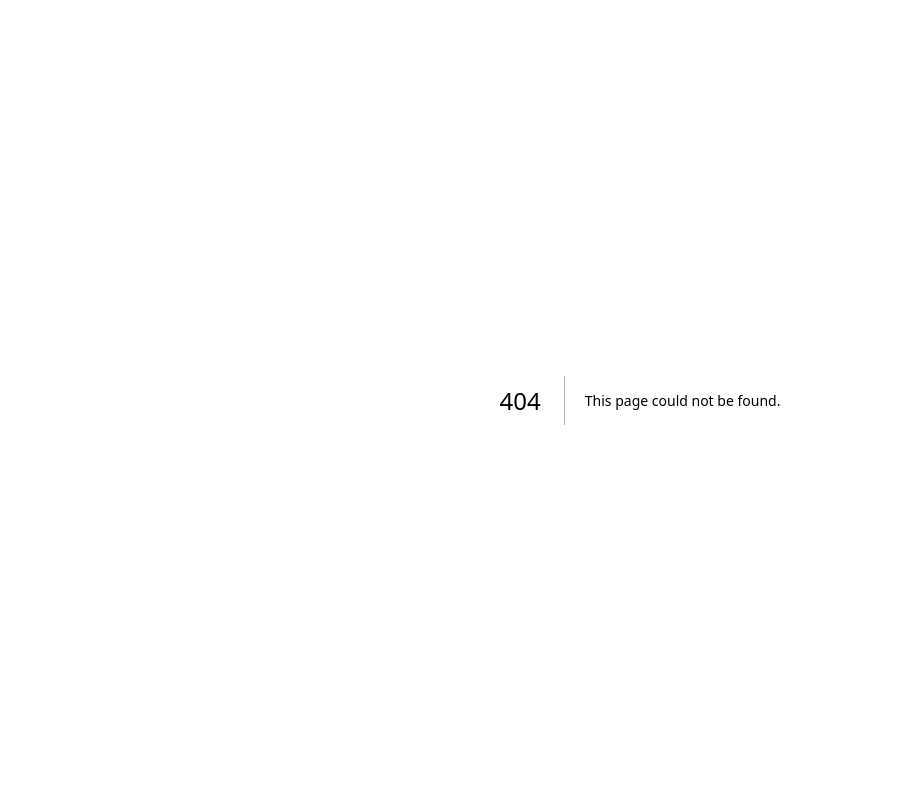
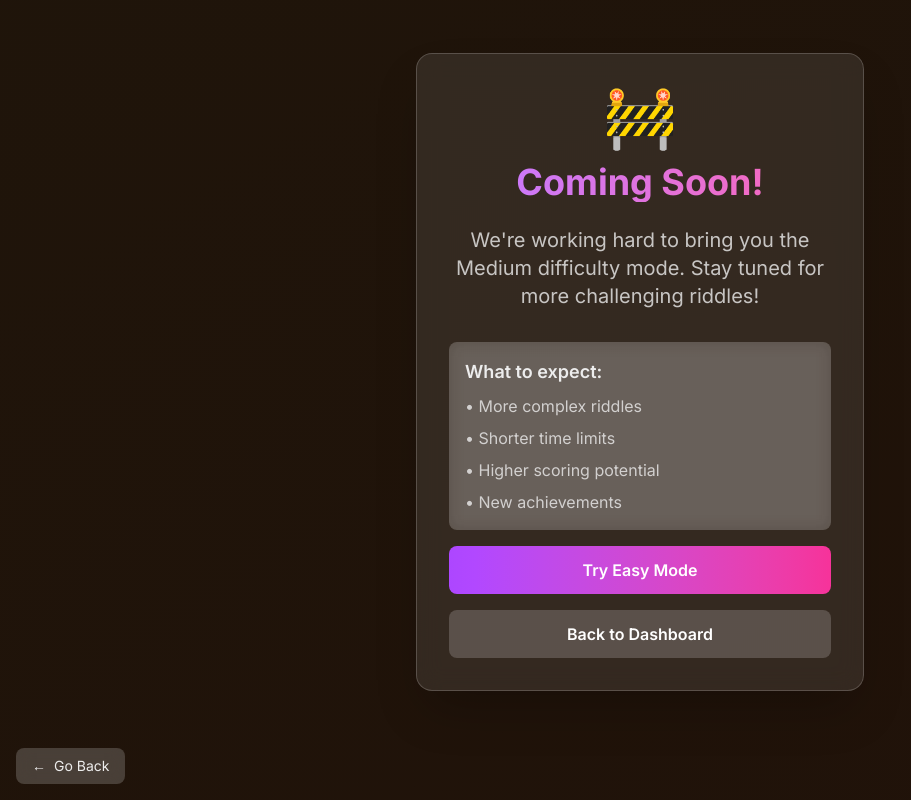
Before and after one commit to emmaxyart/Riddle-Quest, a Next.js app: page /game/medium in a window 1280 px wide. Before the commit this address had no page. Shown: the whole page, without its empty margins (0-911 px from the left). Built offline with nearby package versions, Linux system fonts and the light colour scheme.

Commit message:
created a 404 page with inscription "Coming Soon!" for both hard and medium page mode. Also added the uploaded avatar to the dashboard, current score, highest score with icons and the continue game button

```diff
--- a/src/app/avatar/page.tsx
+++ b/src/app/avatar/page.tsx
@@ -3,7 +3,13 @@
 import { useGame } from '@/context/GameContext';
 import { useRouter } from 'next/navigation';
 import { useEffect, useState } from 'react';
-import Image from 'next/image';
+import Avatar from '@/components/Avatar';
+
+interface FileInputEvent extends React.ChangeEvent<HTMLInputElement> {
+  target: HTMLInputElement & {
+    files: FileList;
+  };
+}
 
 export default function AvatarUpload() {
   const { user, updateAvatar } = useGame();
@@ -28,8 +34,8 @@ export default function AvatarUpload() {
     }
   }, [selectedFile]);
 
-  const handleFileSelect = (e: React.ChangeEvent<HTMLInputElement>) => {
-    const file = e.target.files?.[0];
+  const handleFileSelect = (e: FileInputEvent) => {
+    const file = e.target.files[0];
     if (file) {
       if (file.size > 5 * 1024 * 1024) { // 5MB limit
         setError('File size must be less than 5MB');
@@ -71,20 +77,11 @@ export default function AvatarUpload() {
         <h1 className="text-2xl font-bold text-center">Choose Your Avatar</h1>
 
         <div className="flex flex-col items-center space-y-4">
-          <div className="w-32 h-32 rounded-full overflow-hidden border-2 border-purple-500 relative">
-            {preview ? (
-              <Image
-                src={preview}
-                alt="Avatar preview"
-                fill
-                className="object-cover"
-              />
-            ) : (
-              <div className="w-full h-full bg-foreground/20 flex items-center justify-center">
-                <span className="text-4xl">👤</span>
-              </div>
-            )}
-          </div>
+          <Avatar
+            src={preview}
+            alt="Avatar preview"
+            size="lg"
+          />
 
           <label className="w-full">
             <input
--- a/src/app/dashboard/page.tsx
+++ b/src/app/dashboard/page.tsx
@@ -3,10 +3,11 @@
 import { useGame } from '@/context/GameContext';
 import { useRouter } from 'next/navigation';
 import { useEffect } from 'react';
+import Avatar from '@/components/Avatar';
 import BackButton from '@/components/BackButton';
 
 export default function Dashboard() {
-  const { user, resetHighScore, resetGame, logout } = useGame();
+  const { user, gameState, resetHighScore, resetGame, logout } = useGame();
   const router = useRouter();
 
   useEffect(() => {
@@ -22,6 +23,10 @@ export default function Dashboard() {
     router.push('/game');
   };
 
+  const handleContinueGame = () => {
+    router.push(`/game/${gameState.gameMode}`);
+  };
+
   const handleLogout = () => {
     logout();
     router.push('/');
@@ -33,17 +38,40 @@ export default function Dashboard() {
       <div className="min-h-screen flex flex-col items-center justify-center p-4 sm:p-6 md:p-8 bg-gradient-to-br from-purple-900/20 to-indigo-900/20 backdrop-blur-sm">
         <div className="w-full max-w-md backdrop-blur-md bg-foreground/10 rounded-xl sm:rounded-2xl border border-foreground/20 p-6 sm:p-8 shadow-2xl">
           <div className="text-center mb-8">
-            <h1 className="text-3xl sm:text-4xl font-bold mb-2 bg-gradient-to-r from-purple-400 to-pink-400 bg-clip-text text-transparent">
-              Dashboard
-            </h1>
-            <p className="text-xl text-foreground/80">Welcome, {user.username}!</p>
+            <div className="flex flex-col items-center space-y-4">
+              <Avatar
+                src={user.avatar}
+                alt={`${user.username}'s avatar`}
+                size="lg"
+              />
+              <h1 className="text-3xl sm:text-4xl font-bold bg-gradient-to-r from-purple-400 to-pink-400 bg-clip-text text-transparent">
+                Dashboard
+              </h1>
+              <p className="text-xl text-foreground/80">Welcome, {user.username}!</p>
+            </div>
           </div>
 
           <div className="space-y-4">
             <div className="p-4 rounded-lg bg-foreground/20 backdrop-blur-sm">
-              <p className="text-lg mb-1">High Score</p>
+              <p className="text-lg mb-1">🏆 High Score</p>
               <p className="text-3xl font-mono">{user.highScore}</p>
             </div>
+
+            {gameState.isPlaying && (
+              <div className="p-4 rounded-lg bg-foreground/20 backdrop-blur-sm">
+                <p className="text-lg mb-1">📊 Current Score</p>
+                <p className="text-3xl font-mono">{gameState.score}</p>
+              </div>
+            )}
+
+            {gameState.isPlaying && (
+              <button
+                onClick={handleContinueGame}
+                className="w-full px-6 py-3 rounded-lg bg-gradient-to-r from-green-500 to-emerald-500 text-white font-semibold hover:opacity-90 transition-opacity"
+              >
+                Continue Game
+              </button>
+            )}
 
             <button
               onClick={handleNewGame}
@@ -61,7 +89,7 @@ export default function Dashboard() {
 
             <button
               onClick={handleLogout}
-              className="w-full px-6 py-3 rounded-lg bg-red-500/20 text-red-400 font-semibold hover:bg-red-500/30 transition-colors"
+              className="w-full px-6 py-3 rounded-lg bg-red-500/20 text-white font-semibold hover:bg-red-500/30 transition-colors"
             >
               Logout
             </button>
--- /dev/null
+++ b/src/app/game/hard/page.tsx
@@ -0,0 +1,51 @@
+import Link from 'next/link';
+import BackButton from '@/components/BackButton';
+
+export default function HardModeNotFound() {
+  return (
+    <div className="min-h-screen p-4 sm:p-6 md:p-8 bg-gradient-to-br from-red-900/20 to-rose-900/20">
+      <BackButton />
+      <div className="flex items-center justify-center min-h-[calc(100vh-120px)]">
+        <div className="w-full max-w-md backdrop-blur-md bg-foreground/10 rounded-2xl border border-foreground/20 p-8 shadow-2xl">
+          <div className="text-center mb-8">
+            <div className="mb-6">
+              <div className="text-6xl mb-4">🚧</div>
+              <h1 className="text-4xl font-bold mb-4 bg-gradient-to-r from-red-400 to-rose-400 bg-clip-text text-transparent">
+                Coming Soon!
+              </h1>
+            </div>
+            <p className="text-xl mb-8 text-foreground/80">
+              We're working hard to bring you the Hard difficulty mode. Stay tuned for our most challenging riddles yet!
+            </p>
+          </div>
+
+          <div className="space-y-4">
+            <div className="p-4 rounded-lg bg-foreground/20 backdrop-blur-sm">
+              <h2 className="text-lg font-semibold mb-2">What to expect:</h2>
+              <ul className="space-y-2 text-foreground/80">
+                <li>• Expert-level riddles</li>
+                <li>• Very strict time limits</li>
+                <li>• Maximum scoring potential</li>
+                <li>• Exclusive achievements</li>
+              </ul>
+            </div>
+
+            <Link
+              href="/game"
+              className="block w-full px-6 py-3 rounded-lg bg-gradient-to-r from-red-500 to-rose-500 text-white font-semibold hover:opacity-90 transition-opacity text-center"
+            >
+              Try Easy Mode
+            </Link>
+
+            <Link
+              href="/dashboard"
+              className="block w-full px-6 py-3 rounded-lg bg-foreground/20 text-white font-semibold hover:bg-foreground/30 transition-colors text-center"
+            >
+              Back to Dashboard
+            </Link>
+          </div>
+        </div>
+      </div>
+    </div>
+  );
+}
--- /dev/null
+++ b/src/app/game/medium/page.tsx
@@ -0,0 +1,51 @@
+import Link from 'next/link';
+import BackButton from '@/components/BackButton';
+
+export default function MediumModeNotFound() {
+  return (
+    <div className="min-h-screen p-4 sm:p-6 md:p-8 bg-gradient-to-br from-yellow-900/20 to-amber-900/20">
+      <BackButton />
+      <div className="flex items-center justify-center min-h-[calc(100vh-120px)]">
+        <div className="w-full max-w-md backdrop-blur-md bg-foreground/10 rounded-2xl border border-foreground/20 p-8 shadow-2xl">
+          <div className="text-center mb-8">
+            <div className="mb-6">
+              <div className="text-6xl mb-4">🚧</div>
+              <h1 className="text-4xl font-bold mb-4 bg-gradient-to-r from-purple-400 to-pink-400 bg-clip-text text-transparent">
+                Coming Soon!
+              </h1>
+            </div>
+            <p className="text-xl mb-8 text-foreground/80">
+              We're working hard to bring you the Medium difficulty mode. Stay tuned for more challenging riddles!
+            </p>
+          </div>
+
+          <div className="space-y-4">
+            <div className="p-4 rounded-lg bg-foreground/20 backdrop-blur-sm">
+              <h2 className="text-lg font-semibold mb-2">What to expect:</h2>
+              <ul className="space-y-2 text-foreground/80">
+                <li>• More complex riddles</li>
+                <li>• Shorter time limits</li>
+                <li>• Higher scoring potential</li>
+                <li>• New achievements</li>
+              </ul>
+            </div>
+
+            <Link
+              href="/game"
+              className="block w-full px-6 py-3 rounded-lg bg-gradient-to-r from-purple-500 to-pink-500 text-white font-semibold hover:opacity-90 transition-opacity text-center"
+            >
+              Try Easy Mode
+            </Link>
+
+            <Link
+              href="/dashboard"
+              className="block w-full px-6 py-3 rounded-lg bg-foreground/20 text-white font-semibold hover:bg-foreground/30 transition-colors text-center"
+            >
+              Back to Dashboard
+            </Link>
+          </div>
+        </div>
+      </div>
+    </div>
+  );
+}
--- a/src/app/page.tsx
+++ b/src/app/page.tsx
@@ -50,7 +50,7 @@ export default function Home() {
               </button>
               <button
                 onClick={() => setShowMusicPrompt(false)}
-                className="px-6 py-3 rounded-lg bg-foreground/20 text-white font-semibold hover:bg-foreground/30 transition-colors"
+                className="px-6 py-3 mt-4 rounded-lg bg-foreground/20 text-white font-semibold hover:bg-foreground/30 transition-colors"
               >
                 No Thanks
               </button>
--- /dev/null
+++ b/src/components/Avatar.tsx
@@ -0,0 +1,33 @@
+import Image from 'next/image';
+
+interface AvatarProps {
+  src?: string | null;
+  alt: string;
+  size?: 'sm' | 'md' | 'lg';
+  className?: string;
+}
+
+export default function Avatar({ src, alt, size = 'md', className = '' }: AvatarProps) {
+  const sizeClasses = {
+    sm: 'w-12 h-12',
+    md: 'w-24 h-24',
+    lg: 'w-32 h-32',
+  };
+
+  return (
+    <div className={`${sizeClasses[size]} rounded-full overflow-hidden border-2 border-purple-500 relative bg-foreground/20 ${className}`}>
+      {src ? (
+        <Image
+          src={src}
+          alt={alt}
+          fill
+          className="object-cover"
+        />
+      ) : (
+        <div className="w-full h-full flex items-center justify-center">
+          <span className="text-4xl">👤</span>
+        </div>
+      )}
+    </div>
+  );
+}
--- a/src/context/GameContext.tsx
+++ b/src/context/GameContext.tsx
@@ -172,9 +172,10 @@ export function GameProvider({ children }: { children: React.ReactNode }) {
   };
 
   const updateAvatar = async (avatarData: string): Promise<void> => {
-    if (!user) return;
+    if (!user) throw new Error('No user logged in');
 
-    const updatedUser = {
+    try {
+      const updatedUser: User = {
         ...user,
         avatar: avatarData
       };
@@ -182,6 +183,10 @@ export function GameProvider({ children }: { children: React.ReactNode }) {
       setUser(updatedUser);
       localStorage.setItem('user', JSON.stringify(updatedUser));
       localStorage.setItem(`user_${user.username}`, JSON.stringify(updatedUser));
+    } catch (error) {
+      console.error('Failed to update avatar:', error);
+      throw new Error('Failed to update avatar');
+    }
   };
 
   return (
--- a/src/types/index.ts
+++ b/src/types/index.ts
@@ -12,6 +12,8 @@ export interface User {
   username: string;
   highScore: number;
   hintsRemaining: number;
+  avatar?: string;
+  lastLoginDate?: string;
 }
 
 export interface GameState {
```
Lines whose indentation alone changed are shown as unchanged.
